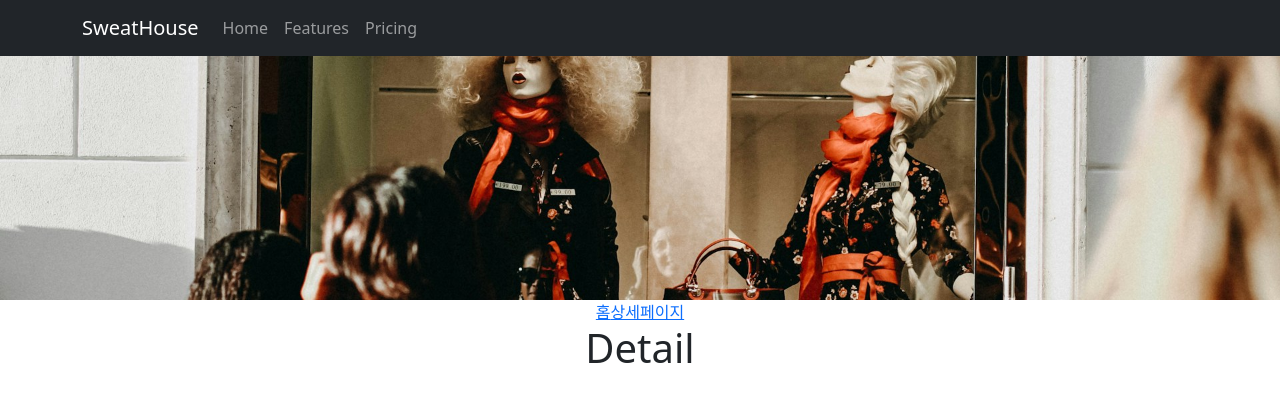
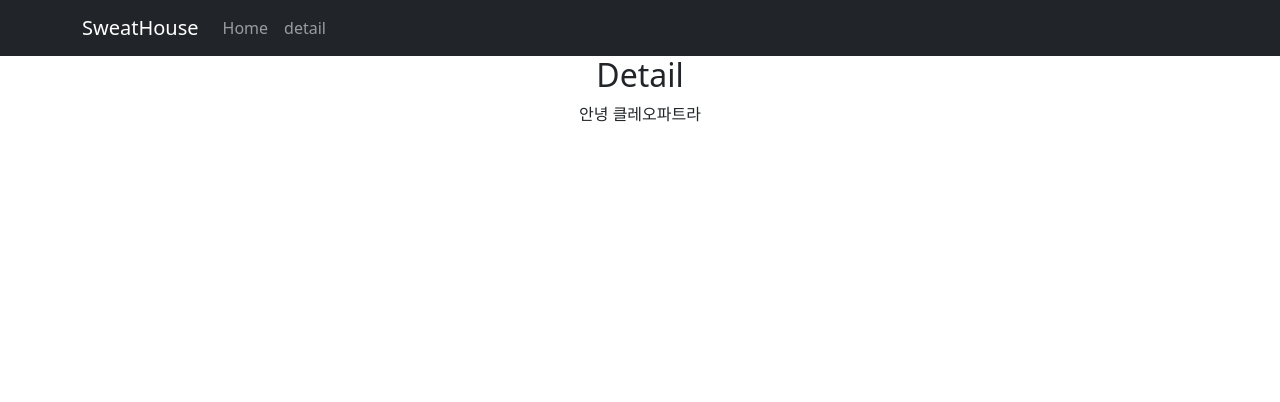
Before and after one commit to notrealsilk/React_ShoppingMall, a React (Create React App) app in the folder shop/: page /detail in a window 1280 px wide. Shown: the top 402 px of the page. Built offline with nearby package versions, Linux system fonts and the light colour scheme.

Commit message:
update:리액트 라우터 2 : navigate, nested routes, outlet

```diff
--- a/shop/src/App.css
+++ b/shop/src/App.css
@@ -1,6 +1,6 @@
 .main-bg {
   height : 300px;
-  background-image : url('./main.jpg');
+  background-image : url('./img/main.jpg');
   background-size : cover;
   background-position : center;
 }
--- a/shop/src/App.js
+++ b/shop/src/App.js
@@ -2,6 +2,7 @@ import './App.css';
 import 'bootstrap/dist/css/bootstrap.min.css';
 import { useState } from 'react';
 import {Navbar, Container, Nav} from 'react-bootstrap'
+import { useNavigate, Outlet } from 'react-router-dom';
 // div 내부 스타일에 이미지를 넣는 방법
 // import bg from './main.jpg'
 
@@ -11,7 +12,9 @@ import data from './data.js'; // 상품 데이터 가져오기 / .js는 생략
 // import {data} from './data.js'; // 변수 data를 가져오기
 
 // 라우팅
-import {Link, Route, Routes} from 'react-router-dom';
+import {Route, Routes} from 'react-router-dom';
+
+import Detail from './routes/Detail.js';
 
 function App() {
 
@@ -19,53 +22,69 @@ function App() {
   let [shoes] = useState(data)
   // console.log(shoes[0].title);
 
+  // 라우터 : 페이지 이동
+  let navigate = useNavigate();
+
   return (
     <div className="App">
       {/* 상단바 */}
-        {/* <div className="main-bg" style={{ backgroundImage : 'url(' + bg + ')' }}></div> */}
-        <div className="main-bg">
       <Navbar bg="dark" variant="dark">
         <Container>
-          <Navbar.Brand href="#home">SweatHouse</Navbar.Brand>
+        <Navbar.Brand href="/">SweatHouse</Navbar.Brand>
           <Nav className="me-auto">
-            <Nav.Link href="#home">Home</Nav.Link>
-            <Nav.Link href="#features">Features</Nav.Link>
-            <Nav.Link href="#pricing">Pricing</Nav.Link>
+            {/* { navigate('-1') : 뒤로가기*/}
+            <Nav.Link onClick={()=>{ navigate('/') }}>Home</Nav.Link>
+            <Nav.Link onClick={()=>{ navigate('/detail') }}>detail</Nav.Link>
           </Nav>
         </Container>
       </Navbar>
-      </div>
 
-      {/* 페이지 이동 */}
+      {/* 페이지 이동
       <Link to='/'>홈</Link>
-      <Link to='/detail'>상세페이지</Link>
+      <Link to='/detail'>상세페이지</Link> */}
 
       <Routes>
       <Route path="/" element={
+        <>
+          {/* 메인 배경 */}
+          <div className="main-bg"></div>
 
-          /* 화면 3등분.. HOME에서만 뜨게하려면 route안에 해당 태그 넣기기 */
+          {/* 화면 3등분.. HOME에서만 뜨게 하려면 Route 안에 해당 태그 넣기 */}
           <div className="container">
             <div className="row">
-              {/* 카드 컴포넌트 반복  */}
-              {/* 배열.map((요소(like 임시변수), 인덱스) */}
-              {
-                shoes.map((a,i)=>{
+              {/* 카드 컴포넌트 반복 */}
+              {shoes.map((a, i) => {
                 return (
                   /* App(부모) -> Card(자식) 이렇게 props 전송 */
-                  <Card shoes={shoes[i]} i={i+1}></Card>
-                )
-                })
-              }
+                  <Card shoes={shoes[i]} i={i + 1} key={i}></Card>
+                );
+              })}
             </div>
           </div>
+        </>
       } />
 
-        <Route path="/detail" element={
-          <h1>Detail</h1>
-        } />
+        <Route path="/detail" element={<Detail/>} />
+        <Route path="/about" element={<About/>} >
+        {/* Nested routes : 라우터 안의 라우터 */}
+          <Route path="member" element={<div>멤버</div>} />
+          <Route path="location" element={<div>위치</div>} />
+        </Route>
+        <Route path="*" element={<div>앗! 페이지가 없어요</div>} />
       </Routes>
     </div>
   );
+}
+
+function About(){
+  return (
+  <div>
+      <h4>어바웃 페이지</h4>
+        <p>회사정보</p>
+        {/* Outlet: Nested routes를 화면에 보여주는 위치 */}
+        <Outlet></Outlet>
+  </div>
+)
 }
 
 // 카드 컴포넌트 만들기
--- /dev/null
+++ b/shop/src/routes/Detail.js
@@ -0,0 +1,10 @@
+function Detail() {
+  return (
+    <div>
+      <h2>Detail</h2>
+      <p>안녕 클레오파트라</p>
+    </div>
+  );
+}
+
+export default Detail;
```
Also changed, not shown: shop/src/img/main.jpg (renamed from shop/src/main.jpg). Lines whose indentation alone changed are shown as unchanged.
